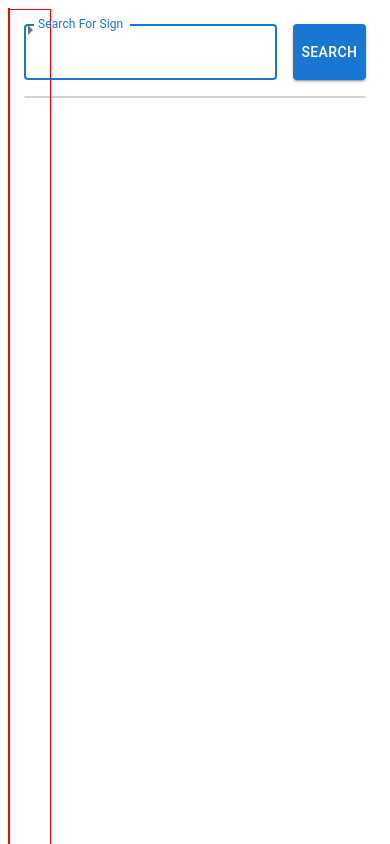
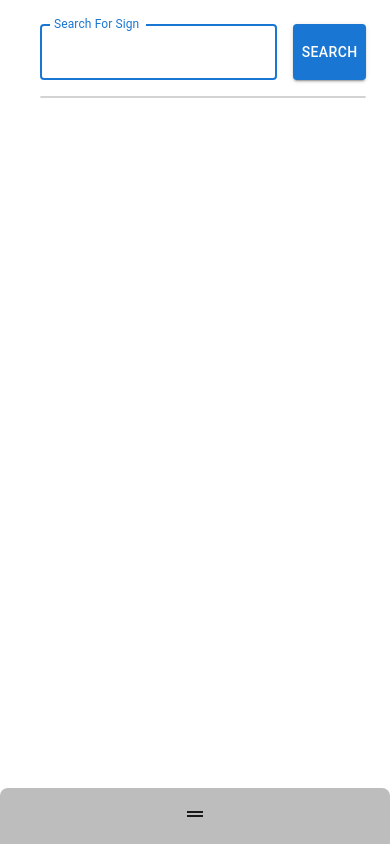
Before and after one commit to cryosis7/Signs4Sign, a React (Create React App) app: page / in a window 390 px wide. Built offline with nearby package versions, Linux system fonts and the light colour scheme.

Commit message:
migrating to sticky appbar

```diff
--- /dev/null
+++ b/src/components/Vocabulary/VocabList/DrawerPuller.tsx
@@ -0,0 +1,35 @@
+import { Box, styled, Typography, useTheme } from "@mui/material";
+import { grey } from "@mui/material/colors";
+import DragHandleIcon from "@mui/icons-material/DragHandle";
+import React from "react";
+
+interface Props {
+  pullerHeight: number;
+  clickHandler: () => void;
+}
+
+export const DrawerPuller = ({ pullerHeight, clickHandler }: Props) => {
+  const theme = useTheme();
+
+  return (
+    <Box
+      className="flex flex-justify-center"
+      onClick={clickHandler}
+      sx={{
+        position: "absolute",
+        backgroundColor: theme.palette.mode === "light" ? grey[400] : grey[600],
+        top: -pullerHeight,
+        borderTopLeftRadius: 8,
+        borderTopRightRadius: 8,
+        visibility: "visible",
+        height: pullerHeight,
+        right: 0,
+        left: 0,
+      }}
+    >
+      <Box sx={{ alignContent: "center" }}>
+        <DragHandleIcon />
+      </Box>
+    </Box>
+  );
+};
--- a/src/components/Vocabulary/VocabList/VocabList.tsx
+++ b/src/components/Vocabulary/VocabList/VocabList.tsx
@@ -1,39 +1,74 @@
 import {
-  Drawer,
-  IconButton,
+  Box,
+  Button,
+  createTheme,
   List,
   ListItem,
   ListItemText,
   ListSubheader,
+  Skeleton,
+  styled,
+  SwipeableDrawer,
+  ThemeProvider,
+  Typography,
+  useMediaQuery,
+  useTheme,
 } from "@mui/material";
-import React, { useEffect, useRef, useState } from "react";
-import ArrowRightIcon from "@mui/icons-material/ArrowRight";
-import ArrowLeftIcon from "@mui/icons-material/ArrowLeft";
+import React, { useState } from "react";
+import { Global } from "@emotion/react";
+import { grey } from "@mui/material/colors";
+import { DrawerPuller } from "./DrawerPuller";
 
 interface Props {
   vocabList: string[];
 }
 
-const DRAWER_MIN_WIDTH = "300px";
+const drawerBleeding = 56;
 
 export const VocabList = ({ vocabList }: Props) => {
   const [isDrawerOpen, setIsDrawerOpen] = useState<boolean>(false);
-
-  const toggleDrawer = (event: React.KeyboardEvent | React.MouseEvent) => {
-    if (
-      event.type === "keydown" &&
-      ((event as React.KeyboardEvent).key === "Tab" ||
-        (event as React.KeyboardEvent).key === "Shift")
-    ) {
-      return;
-    }
-    setIsDrawerOpen(!isDrawerOpen);
-  };
+  const theme = useTheme();
+  const usingSmallScreen = useMediaQuery(theme.breakpoints.down("sm"));
 
   return (
-    <div className="flex">
-      {isDrawerOpen && (
-        <nav aria-label="Vocabulary list contents">
+    <ThemeProvider theme={theme}>
+      {usingSmallScreen ? (
+        <div style={{ height: "100%" }}>
+          <Global
+            styles={{
+              ".MuiDrawer-root > .MuiPaper-root": {
+                height: `calc(60% - ${drawerBleeding}px)`,
+                overflow: "visible",
+              },
+            }}
+          />
+          <SwipeableDrawer
+            anchor="bottom"
+            onClose={() => setIsDrawerOpen(false)}
+            onOpen={() => setIsDrawerOpen(true)}
+            open={isDrawerOpen}
+            ModalProps={{ keepMounted: true }}
+            disableSwipeToOpen={false}
+            swipeAreaWidth={drawerBleeding}
+          >
+            <DrawerPuller
+              pullerHeight={drawerBleeding}
+              clickHandler={() => setIsDrawerOpen(!isDrawerOpen)}
+            />
+            <nav aria-label="Vocabulary list contents">
+              <List disablePadding sx={{ overflow: "scroll" }}>
+                <ListSubheader>Vocabulary</ListSubheader>
+                {vocabList.map((word) => (
+                  <ListItem>
+                    <ListItemText primary={word} />
+                  </ListItem>
+                ))}
+              </List>
+            </nav>
+          </SwipeableDrawer>
+        </div>
+      ) : (
+        <nav aria-label="Vocabulary list contents" style={{ minWidth: "15%" }}>
           <List disablePadding>
             <ListSubheader>Vocabulary</ListSubheader>
             {vocabList.map((word) => (
@@ -44,14 +79,40 @@ export const VocabList = ({ vocabList }: Props) => {
           </List>
         </nav>
       )}
-      <div className="debug" style={{ position: "fixed", height: "100%" }}>
-        <IconButton
-          onClick={toggleDrawer}
-          aria-label={`${isDrawerOpen ? "close" : "open"} vocabulary list`}
-        >
-          {isDrawerOpen ? <ArrowLeftIcon /> : <ArrowRightIcon />}
-        </IconButton>
-      </div>
-    </div>
+    </ThemeProvider>
   );
+  //
+  // return (
+  //     <SwipeableDrawer
+  //         anchor='left'
+  //         onClose={() => setIsDrawerOpen(false)}
+  //         onOpen={() => setIsDrawerOpen(false)}
+  //         open={isDrawerOpen}
+  //         ModalProps={{keepMounted: true}}
+  //         disableSwipeToOpen={true}
+  //     >
+  //         <Typography>Just Some Text</Typography>
+  //         <Skeleton variant='rectangular' height='100%' />
+  //     </SwipeableDrawer>
+  // )
+
+  // return (<div className='flex'>
+  //     {isDrawerOpen && (
+  //         <nav aria-label="Vocabulary list contents">
+  //             <List disablePadding>
+  //                 <ListSubheader>Vocabulary</ListSubheader>
+  //                 {vocabList.map((word) => (
+  //                     <ListItem>
+  //                         <ListItemText primary={word}/>
+  //                     </ListItem>
+  //                 ))}
+  //             </List>
+  //         </nav>
+  //     )}
+  //     <div className='debug' style={{position: 'fixed', height: '100%'}}>
+  //         <IconButton onClick={toggleDrawer} aria-label={`${isDrawerOpen ? 'close' : 'open'} vocabulary list`}>
+  //             {isDrawerOpen ? <ArrowLeftIcon/> : <ArrowRightIcon/>}
+  //         </IconButton>
+  //     </div>
+  // </div>)
 };
--- a/src/components/Vocabulary/Vocabulary.tsx
+++ b/src/components/Vocabulary/Vocabulary.tsx
@@ -31,9 +31,7 @@ export const Vocabulary = () => {
         className="flex flex-justify-space-between flex-align-stretch"
         style={{ gap: "1em" }}
       >
-        <div style={{ position: "fixed", height: "100%" }} className="debug">
-          <VocabList vocabList={selectedSigns.map((sign) => sign.english)} />
-        </div>
+        <VocabList vocabList={selectedSigns.map((sign) => sign.english)} />
         <AddVocabForm
           selectedSigns={selectedSigns}
           toggleChecked={toggleVocabWord}
```
